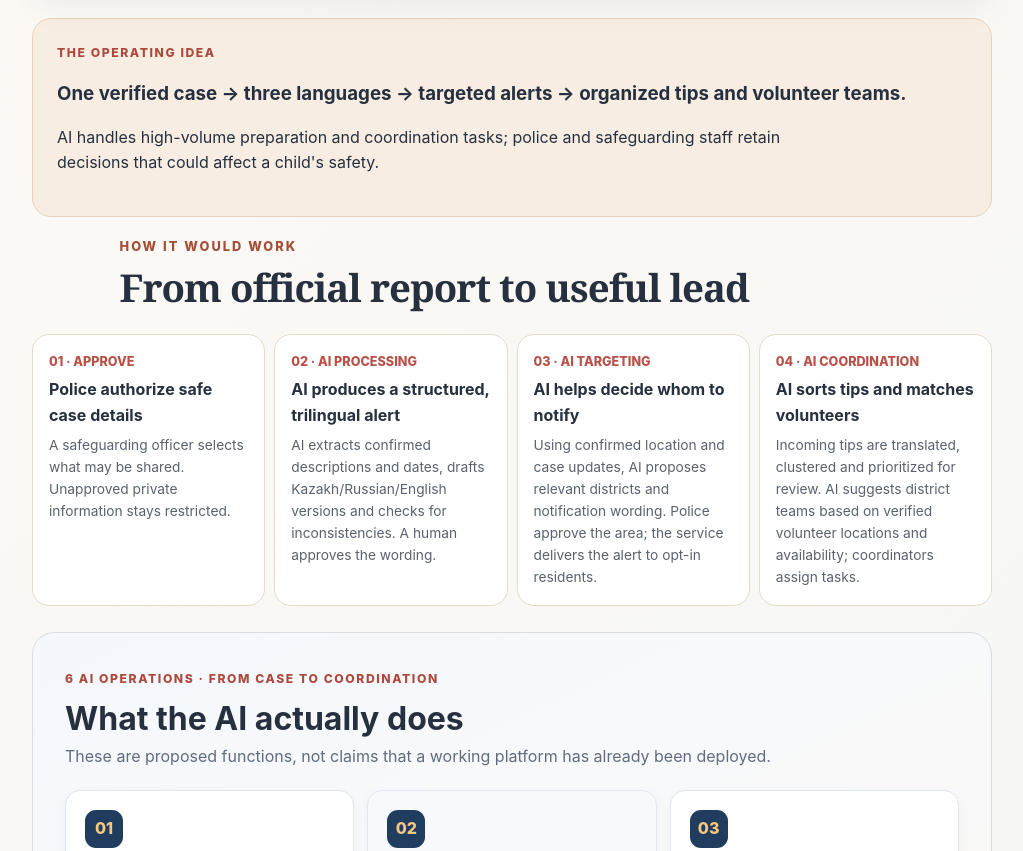
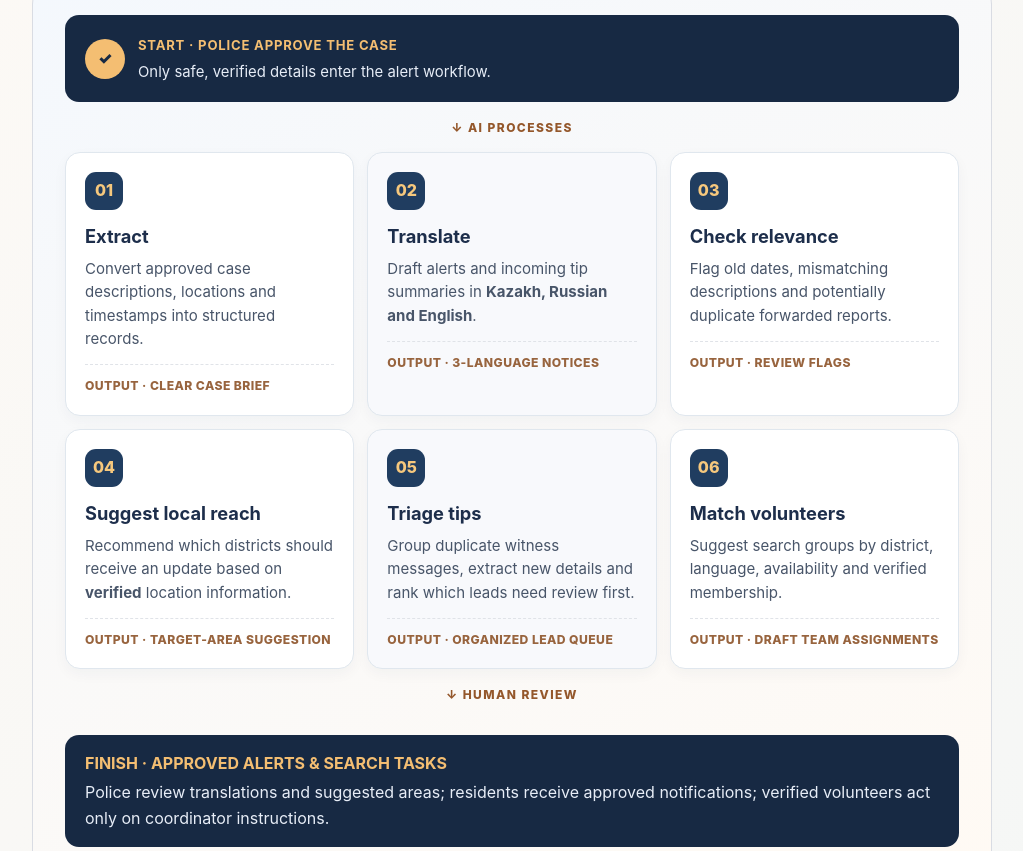
Before and after one commit to ksmvmako/kassymovamakpal, a plain HTML site: page index.html in a window 1280 px wide. Shown: the part 9837-10688 px from the top of the page, without its empty margins (128-1151 px from the left). Drawn offline with Linux system fonts and the light colour scheme.

Commit message:
Update index.html

```diff
--- a/index.html
+++ b/index.html
@@ -960,6 +960,18 @@ body{background:#fff8f0;color:var(--text)}
 #problem .global-eight-art{max-width:310px;margin-left:auto}
 #problem .global-eight-art svg{display:block;width:100%;height:auto}
 @media(max-width:760px){#problem .global-eight{grid-template-columns:1fr}#problem .global-eight-art{max-width:220px;margin:-10px auto 0}}
+
+
+/* Integrated, non-repeating AI process */
+#solution .ai-ops{margin-top:14px;}
+#solution .workflow-gate{display:flex;gap:13px;align-items:center;padding:17px 20px;border-radius:14px;background:#172943;color:#fff;margin-bottom:12px}
+#solution .workflow-gate b{font-size:.82rem;letter-spacing:.06em;color:#f4be72}
+#solution .workflow-gate p{margin:3px 0 0;color:#e7edf7;font-size:.93rem}
+#solution .workflow-gate-icon{display:flex;flex:none;align-items:center;justify-content:center;border-radius:50%;width:40px;height:40px;background:#f4be72;color:#172943;font-weight:900}
+#solution .workflow-connector{text-align:center;font-size:.75rem;letter-spacing:.12em;font-weight:850;color:#94572b;padding:4px 0 15px}
+#solution .ai-ops-grid{margin-bottom:12px}
+#solution .ai-boundary{background:#172943;color:#e7edf7;border-radius:14px;padding:16px 20px}
+#solution .ai-boundary strong{color:#f4be72;display:block;margin-bottom:4px}
 </style>
 </head>
 <body>
@@ -1090,7 +1102,6 @@ body{background:#fff8f0;color:var(--text)}
 <p class="story-disclaimer">Illustrative communication scenario — not a measured failure rate in Kazakhstan.</p>
 </div>
 </div>
-
 <div class="global-eight card reveal-on-scroll" id="why-searches-matter">
 <div class="global-eight-copy">
 <div class="section-tag">GLOBAL CONTEXT · WHY THIS TOPIC MATTERS</div>
@@ -1251,7 +1262,7 @@ body{background:#fff8f0;color:var(--text)}
 <div class="container">
 <div class="section-header"><div class="section-tag">04 / AI-Assisted Solution</div>
 <h2>An AI coordination engine for faster, smarter missing-child alerts.</h2>
-<p class="section-subtitle">BalaSafe KZ is a <strong>proposed AI-assisted alert and coordination network</strong>. Instead of merely displaying posts, its AI turns approved case details and incoming reports into clear multilingual alerts, identifies repeat or contradictory tips, recommends which districts should receive updates, and helps dispatch verified volunteer teams. <strong>Humans authorize publication, verify leads and direct real searches.</strong></p></div><p class="ai-value-statement"><strong>Why AI? </strong>It can process many unstructured tips in three languages, flag duplicates and organize reviewer queues. Ordinary geofencing delivers messages; AI handles the messy incoming information. Its value must still be tested against human processing.</p>
+<p class="section-subtitle">BalaSafe KZ would turn police-approved case details into <strong>Kazakh, Russian and English alerts</strong>, sort incoming sightings and suggest relevant districts and volunteer groups. <strong>Police and coordinators make the final decisions.</strong></p></div>
 <div class="card section-figure reveal-on-scroll solution-figure">
 <div class="figure-kicker">AI WORKFLOW · WHAT THE MODEL ACTUALLY DOES</div>
 <div class="ai-orbit">
@@ -1266,16 +1277,17 @@ body{background:#fff8f0;color:var(--text)}
 </svg>
 </div>
 </div>
-<div class="accent-band"><div class="project-kicker">THE OPERATING IDEA</div><h3>One verified case → three languages → targeted alerts → organized tips and volunteer teams.</h3><p>AI handles high-volume preparation and coordination tasks; police and safeguarding staff retain decisions that could affect a child's safety.</p></div>
-<div class="section-header"><div class="section-tag">HOW IT WOULD WORK</div><h2>From official report to useful lead</h2></div>
-<div class="flowline">
-<div class="flowstep"><span class="stepnumber">01 · APPROVE</span><strong>Police authorize safe case details</strong><p>A safeguarding officer selects what may be shared. Unapproved private information stays restricted.</p></div>
-<div class="flowstep"><span class="stepnumber">02 · AI PROCESSING</span><strong>AI produces a structured, trilingual alert</strong><p>AI extracts confirmed descriptions and dates, drafts Kazakh/Russian/English versions and checks for inconsistencies. A human approves the wording.</p></div>
-<div class="flowstep"><span class="stepnumber">03 · AI TARGETING</span><strong>AI helps decide whom to notify</strong><p>Using confirmed location and case updates, AI proposes relevant districts and notification wording. Police approve the area; the service delivers the alert to opt-in residents.</p></div>
-<div class="flowstep"><span class="stepnumber">04 · AI COORDINATION</span><strong>AI sorts tips and matches volunteers</strong><p>Incoming tips are translated, clustered and prioritized for review. AI suggests district teams based on verified volunteer locations and availability; coordinators assign tasks.</p></div>
-</div>
+
+<div class="section-header"><div class="section-tag">HOW IT WOULD WORK</div><h2>From official report to useful lead</h2><p class="section-subtitle">One workflow, six AI tasks and two human checkpoints.</p></div>
+
 <div class="ai-ops" id="ai-operations">
-<div class="ai-ops-header"><span class="project-kicker">6 AI OPERATIONS · FROM CASE TO COORDINATION</span><h3>What the AI actually does</h3><p>These are proposed functions, not claims that a working platform has already been deployed.</p></div>
+<div class="workflow-gate workflow-start">
+<span aria-hidden="true" class="workflow-gate-icon">✓</span>
+<div><b>START · POLICE APPROVE THE CASE</b><p>Only safe, verified details enter the alert workflow.</p></div>
+</div>
+<div aria-hidden="true" class="workflow-connector">↓ AI PROCESSES</div>
+
+
 <div class="ai-ops-grid">
 <article class="ai-op"><span class="ai-op-icon">01</span><h4>Extract</h4><p>Convert approved case descriptions, locations and timestamps into structured records.</p><span class="ai-op-output">OUTPUT · Clear case brief</span></article>
 <article class="ai-op"><span class="ai-op-icon">02</span><h4>Translate</h4><p>Draft alerts and incoming tip summaries in <strong>Kazakh, Russian and English</strong>.</p><span class="ai-op-output">OUTPUT · 3-language notices</span></article>
@@ -1284,7 +1296,7 @@ body{background:#fff8f0;color:var(--text)}
 <article class="ai-op"><span class="ai-op-icon">05</span><h4>Triage tips</h4><p>Group duplicate witness messages, extract new details and rank which leads need review first.</p><span class="ai-op-output">OUTPUT · Organized lead queue</span></article>
 <article class="ai-op"><span class="ai-op-icon">06</span><h4>Match volunteers</h4><p>Suggest search groups by district, language, availability and verified membership.</p><span class="ai-op-output">OUTPUT · Draft team assignments</span></article>
 </div>
-<div class="ai-boundary"><strong>AI processes and recommends. People decide.</strong> Police approve alerts and search areas; coordinators assign volunteers; safeguarding staff can block publication. No AI-generated statement is treated as a verified sighting.</div>
+<div aria-hidden="true" class="workflow-connector">↓ HUMAN REVIEW</div><div class="ai-boundary"><strong>FINISH · APPROVED ALERTS &amp; SEARCH TASKS</strong> Police review translations and suggested areas; residents receive approved notifications; verified volunteers act only on coordinator instructions.</div>
 </div>
 <div class="identity-flow reveal-on-scroll">
 <div class="identity-flow-head">
@@ -1405,7 +1417,8 @@ body{background:#fff8f0;color:var(--text)}
 </div>
 <div class="chapter-box"><div class="project-kicker">Critical choices</div><h3>What I rejected</h3><p>I rejected unsupported claims about survival after 24 hours, irrelevant statistics about abductions, unnecessary app development, and content that did not meet the course rubric.</p></div>
 </div>
-</section><section class="section references-section" id="sources">
+</section>
+<section class="section references-section" id="sources">
 <div class="container references-inner">
 <div class="section-header">
 <div class="section-tag">08 / REFERENCES</div>
@@ -1680,6 +1693,5 @@ const link=document.createElement('a');link.href=r.source;link.target='_blank';l
     });
   });
 })();
-</script>
-</body>
+</script></body>
 </html>
```
